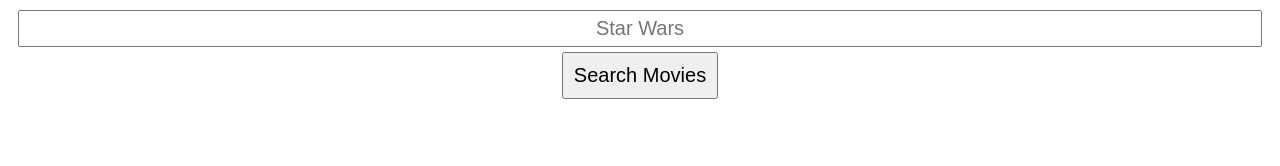
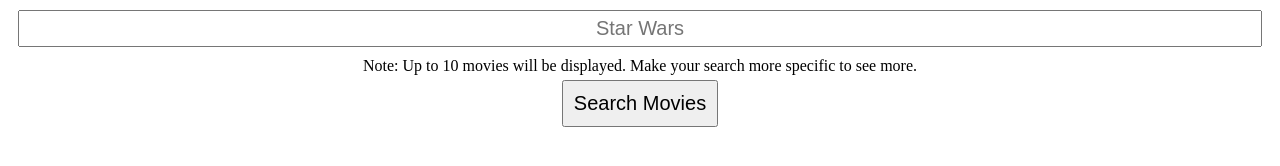
Before and after one commit to lukemadera/movie-favorites-ga, a website: page public/index.html in a window 1280 px wide. Drawn offline with Linux system fonts and the light colour scheme.

Commit message:
minor: add note about only 10 movies being returned.

```diff
--- a/public/index.html
+++ b/public/index.html
@@ -15,6 +15,7 @@
     <div>
       <input type='text' id='movieSearchInput' class='movie-search-input' placeholder='Star Wars'/>
     </div>
+    <div class='movie-search-note'>Note: Up to 10 movies will be displayed. Make your search more specific to see more.</div>
     <div>
       <button id='movieSearchButton' class='movie-search-button'>Search Movies</button>
     </div>
--- a/public/movie.css
+++ b/public/movie.css
@@ -9,6 +9,9 @@
   box-sizing: border-box;
   font-size: 20px;
   text-align: center;
+}
+.movie-search-note {
+  margin: 5px;
 }
 .movie-search-button {
   font-size: 20px;
--- a/public/movie.js
+++ b/public/movie.js
@@ -48,6 +48,11 @@
   };
 }
 
+/**
+Search for movies by making an AJAX call to the http://www.omdbapi.com/ API.
+Note: this currently does not handle paging; it will just return the first 10
+ movies.
+*/
 function searchMovies(searchText) {
   // If empty search, do not search at all, just empty out the movies list.
   if(!searchText || searchText.length <1) {
```
